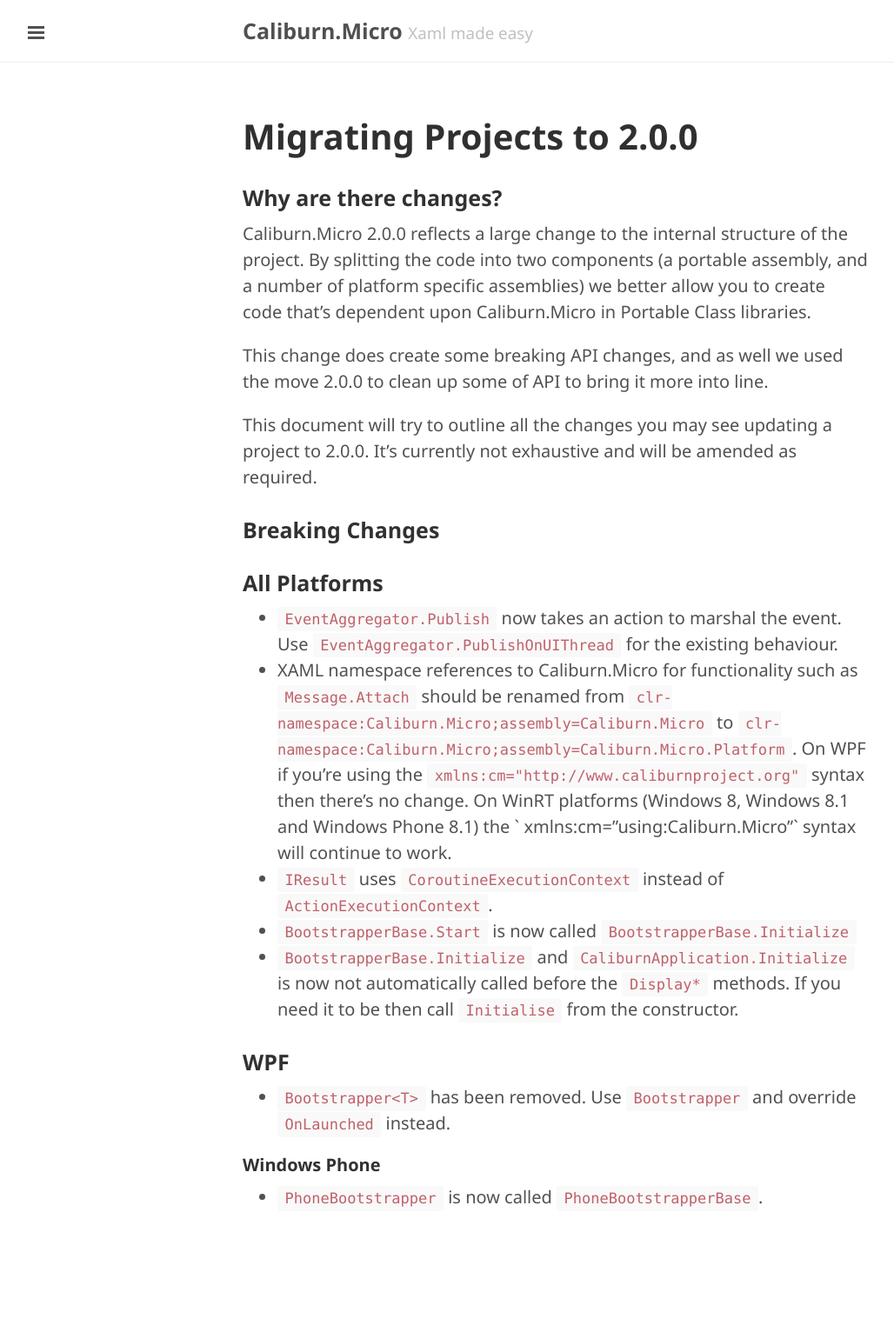
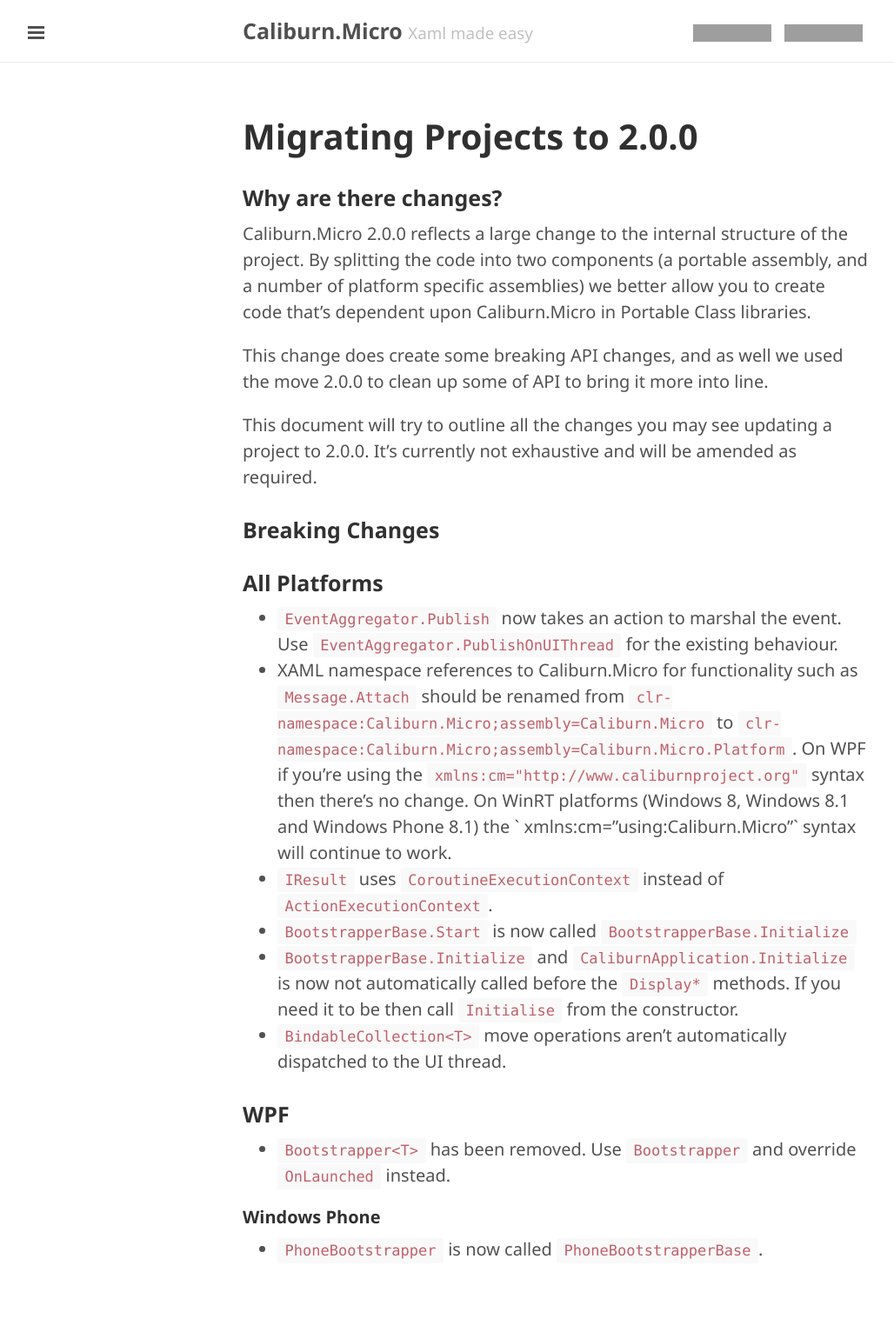
Before and after one commit to Caliburn-Micro/caliburn-micro.github.io, a Jekyll site: the page built from documentation/migrating-to-2.0.0.md, in a window 1280 px wide. Shown: the whole page at 87% size, without its empty margins (1-1029 px from the left). Built offline with Jekyll 4.4.1, drawn with Linux system fonts in a browser that asks for light colours; before the commit the page ends 1472 px from its top, so only the background shows below that; grey boxes are pictures that could not be loaded.

Commit message:
Updated migration docs

```diff
--- a/documentation/migrating-to-2.0.0.md
+++ b/documentation/migrating-to-2.0.0.md
@@ -20,6 +20,7 @@
  - `IResult` uses `CoroutineExecutionContext` instead of `ActionExecutionContext`.
  - `BootstrapperBase.Start` is now called `BootstrapperBase.Initialize`
  - `BootstrapperBase.Initialize` and `CaliburnApplication.Initialize` is now not automatically called before the `Display*` methods. If you need it to be then call `Initialise` from the constructor.
+ - `BindableCollection<T>` move operations aren't automatically dispatched to the UI thread.
 
 ### WPF
 
```
